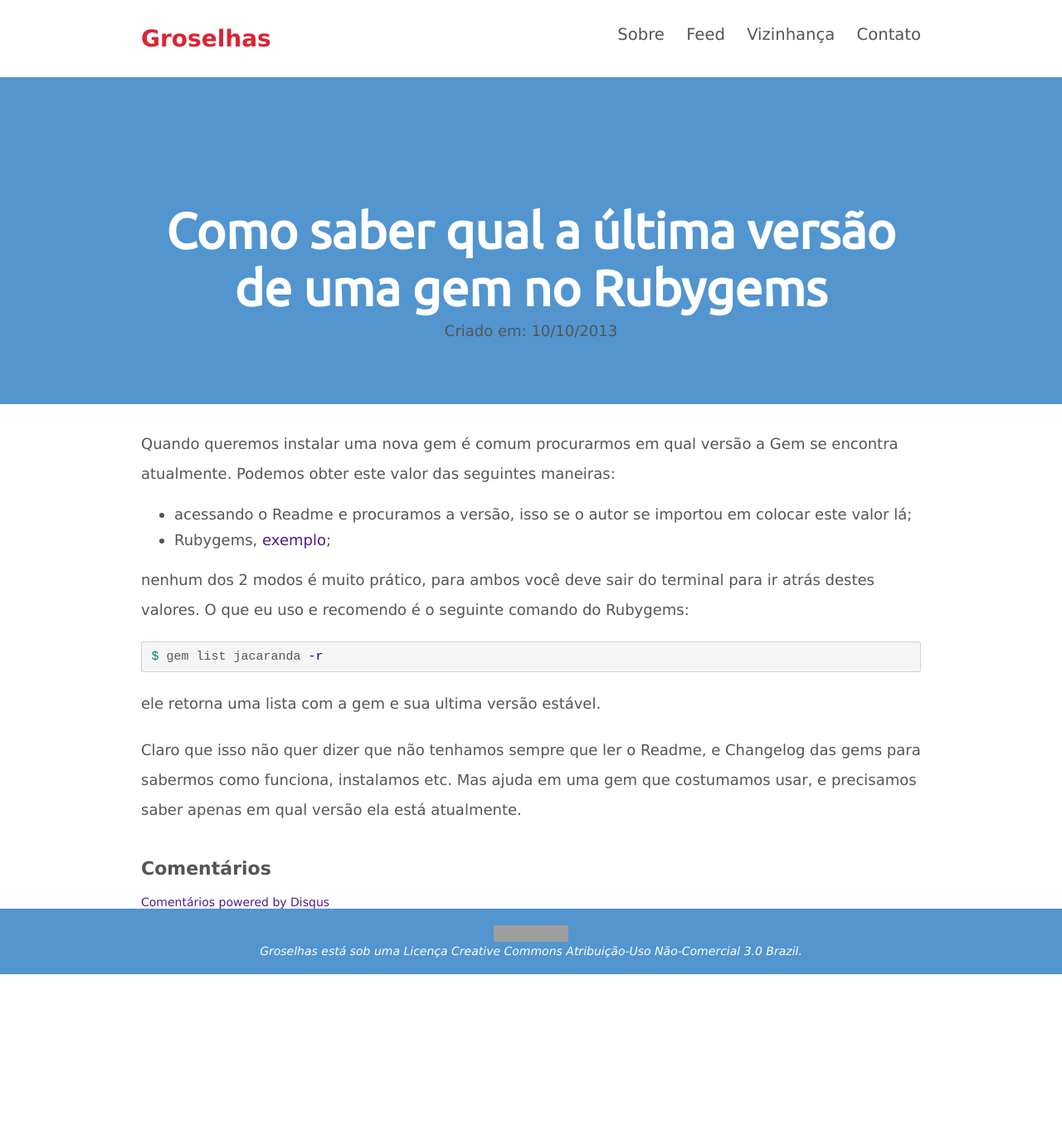
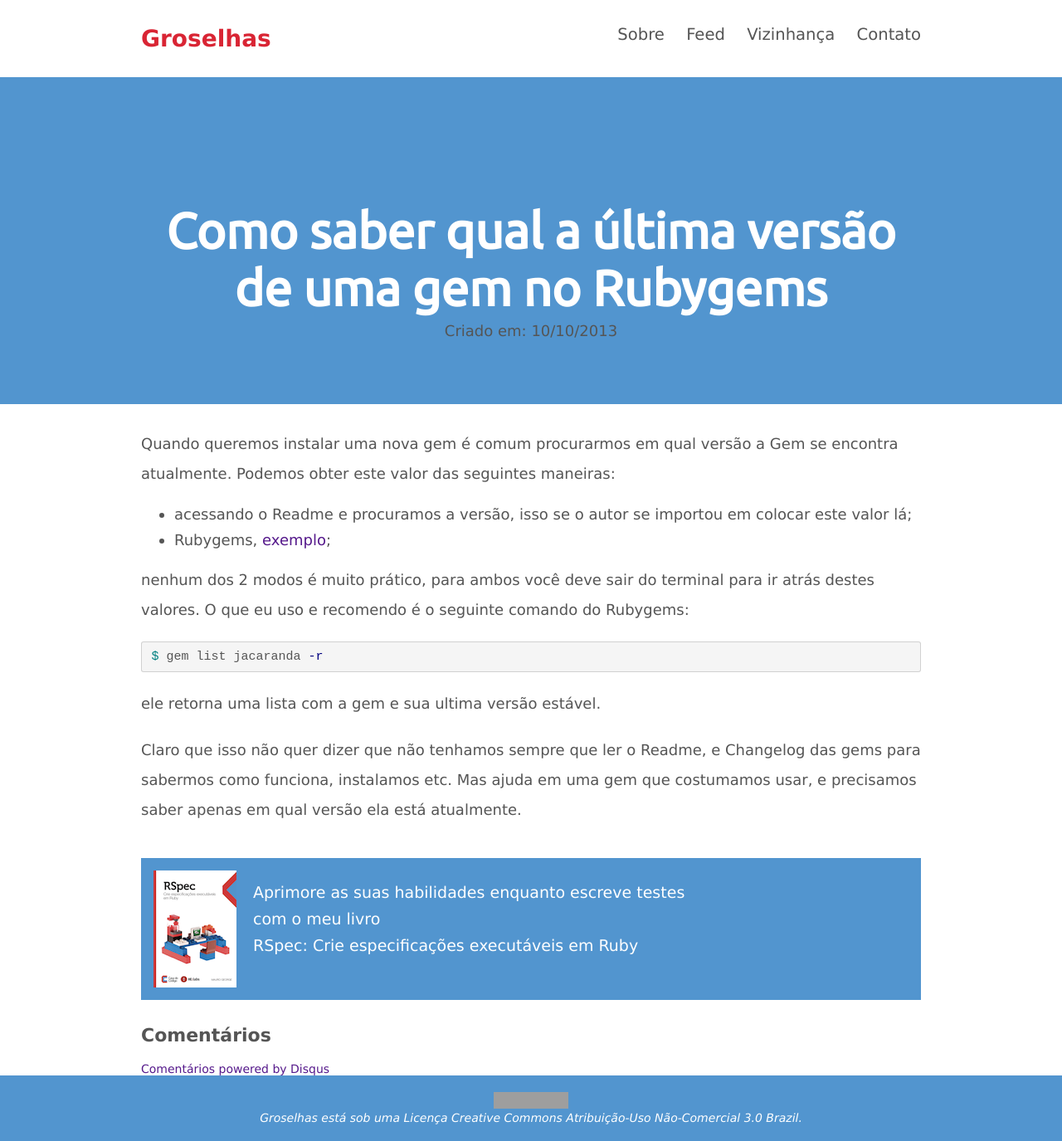
Before and after one commit to maurogeorge/groselhas, a Jekyll site: the page built from _posts/2013-10-10-como-saber-qual-a-ultima-versao-de-uma-gem-no-rubygems.md, in a window 1280 px wide. Shown: the whole page at 83% size. Built offline with Jekyll 4.4.1, drawn with Linux system fonts in a browser that asks for light colours; Markdown is read by kramdown in place of the engine named in the settings; comment, search, counter and statistics services are not loaded; before the commit the page ends 1174 px from its top, so only the background shows below that; grey boxes are pictures that could not be loaded.

Commit message:
Add link to buy book on all posts

```diff
--- a/_layouts/post.html
+++ b/_layouts/post.html
@@ -16,6 +16,14 @@ layout: default
     <span class='st_twitter_vcount' displayText='Tweet'></span>
   </div>
 </article>
+<div id="book" class="wrapper">
+  <a href="http://www.casadocodigo.com.br/products/livro-rspec" title="RSpec: Crie especificações executáveis em Ruby">
+    <img src='/images/rspec-ebook.png' alt='RSpec: Crie especificações executáveis em Ruby' />
+    <div>
+      <h6>Aprimore as suas habilidades enquanto escreve testes <strong>com o meu livro</strong> <em>RSpec: Crie especificações executáveis em Ruby</em></h6>
+    </div>
+  </a>
+</div>
 <div id="comments"  class="wrapper">
   <h2>Comentários</h2>
   <div id="disqus_thread"></div>
--- a/css/styles.css
+++ b/css/styles.css
@@ -239,6 +239,49 @@ blockquote {
   margin-bottom: 10px;
 }
 
+#book {
+  margin: 30px auto;
+}
+
+#book a {
+  background: #5295CF;
+  display: block;
+  padding: 15px;
+  overflow: hidden;
+  color: #fff;
+}
+
+#book div,
+#book img {
+  float: left;
+}
+
+#book div {
+  width: 600px;
+}
+
+#book img {
+  margin-right: 20px;
+}
+
+#book h6 {
+  font-size: 1.9rem;
+  margin-top: 15px;
+  font-weight: normal;
+}
+
+#book h6 strong {
+  margin: 10px 0;
+}
+
+#book h6 strong,
+#book h6 em {
+  text-decoration: none;
+  font-style:normal;
+  display: block;
+  font-weight: normal;
+}
+
 #comments {}
 
 #comments h2 {
```
Also changed, not shown: images/rspec-ebook.png (added).
